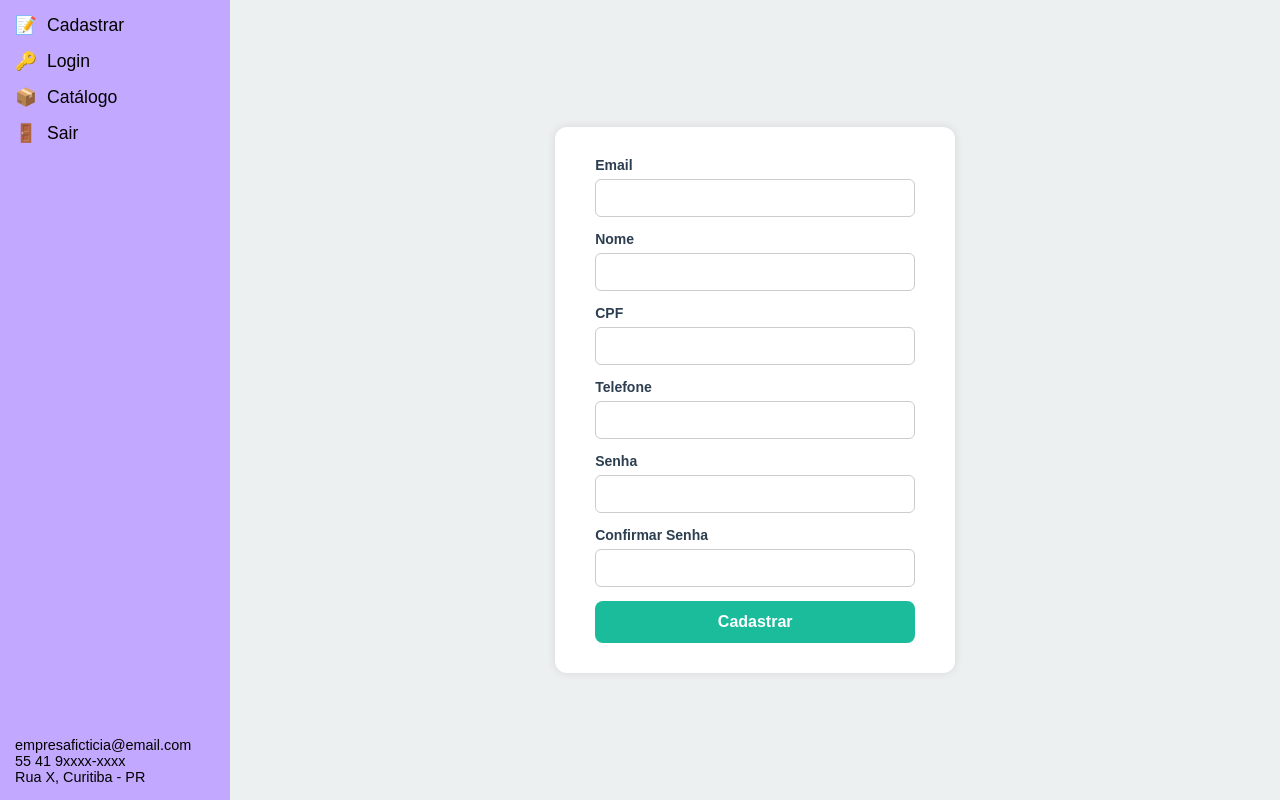
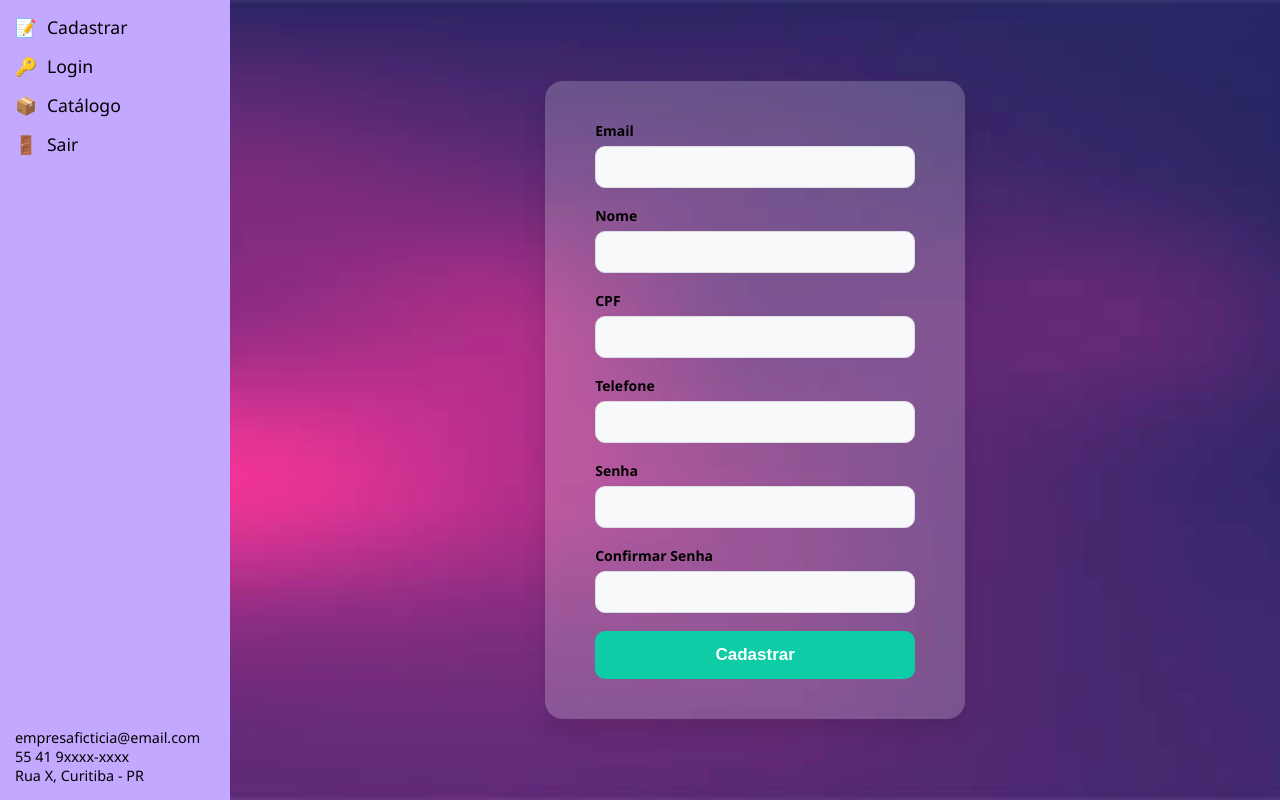
Before and after one commit to Nagel-P/ddd, a React (Create React App) app in the folder front-ddd/: page /login in a window 1280 px wide. Built offline with nearby package versions, Linux system fonts and the light colour scheme.

Commit message:
Algumas mudanças no design e adição de algumas funções

```diff
--- /dev/null
+++ b/front-ddd/src/App.css
@@ -0,0 +1,10 @@
+body {
+    background-image: url('./externals/BG-DDD.jpg');
+    background-size: cover;
+    background-position: center;
+    background-attachment: fixed;
+    margin: 0;
+    padding: 0;
+    font-family: 'Segoe UI', Tahoma, Geneva, Verdana, sans-serif;
+    min-height: 100vh;
+  }
--- a/front-ddd/src/App.jsx
+++ b/front-ddd/src/App.jsx
@@ -5,6 +5,7 @@ import Download from "./pages/Download";
 import Login from "./pages/Login";
 import ReLogin from "./pages/ReLogin";
 import ProtectedRoute from "./ProtectedRoute";
+import "./App.css";
 
 const App = () => {
   return (
@@ -14,8 +15,6 @@ const App = () => {
         <Route path="/produto" element={<Produto />} />
         <Route path="/login" element={<Login />} />
         <Route path="/relogin" element={<ReLogin />} />
-
-        {/* Rota protegida para pagamento */}
         <Route
           path="/pagamento"
           element={
@@ -24,8 +23,6 @@ const App = () => {
             </ProtectedRoute>
           }
         />
-
-        {/* Download fica livre */}
         <Route path="/download" element={<Download />} />
       </Routes>
     </Router>
--- a/front-ddd/src/pages/ReLogin.jsx
+++ b/front-ddd/src/pages/ReLogin.jsx
@@ -7,6 +7,7 @@ const ReLogin = () => {
   const navigate = useNavigate();
   const [email, setEmail] = useState("");
   const [senha, setSenha] = useState("");
+  const [lembrar, setLembrar] = useState(false); // Novo estado
 
   const handleLogin = async (e) => {
     e.preventDefault();
@@ -17,11 +18,14 @@ const ReLogin = () => {
         senha,
       });
 
-      console.log("Login response:", response.data);
-
       const { token } = response.data;
 
-      localStorage.setItem("token", token);
+      // Armazenar token com base no "lembrar"
+      if (lembrar) {
+        localStorage.setItem("token", token); // persistente
+      } else {
+        sessionStorage.setItem("token", token); // temporário
+      }
 
       alert("Login realizado com sucesso!");
       navigate("/produto");
@@ -44,8 +48,10 @@ const ReLogin = () => {
           <li onClick={() => navigate("/produto")} style={{ cursor: "pointer" }}>
             <span>📦</span> Catálogo
           </li>
-        <li onClick={() => { localStorage.removeItem("token");
-            window.location.href = "/relogin"; // redireciona para login
+          <li onClick={() => {
+            localStorage.removeItem("token");
+            sessionStorage.removeItem("token");
+            window.location.href = "/relogin";
           }}>
             <span>🚪</span> Sair
           </li>
@@ -76,6 +82,28 @@ const ReLogin = () => {
               required
             />
 
+            {/* Lembrar de mim + Esqueceu a senha */}
+            <div className="login-extra">
+              <label className="remember-me">
+                <input
+                  type="checkbox"
+                  checked={lembrar}
+                  onChange={(e) => setLembrar(e.target.checked)}
+                />
+                Lembrar de mim
+              </label>
+
+              <span
+                className="forgot-password"
+                onClick={() => alert("Funcionalidade ainda não implementada.")}
+                style={{ cursor: "pointer", color: "#3498db" }}
+              >
+                Esqueceu a senha?
+              </span>
+            </div>
+
+
+
             <button type="submit">Entrar</button>
           </form>
         </div>
--- a/front-ddd/src/style/Login.css
+++ b/front-ddd/src/style/Login.css
@@ -1,39 +1,47 @@
 .login-page {
   display: flex;
   height: 100vh;
-  font-family: Arial, sans-serif;
-  background-color: #ecf0f1;
+  font-family: 'Segoe UI', Tahoma, Geneva, Verdana, sans-serif;
+  background-color: rgba(255, 255, 255, 0.1);
 }
 
 .login-sidebar {
-  width: 250px;
-    background-color: #2c3e50;
-    color: white;
-    padding: 20px;
-    display: flex;
-    flex-direction: column;
-    justify-content: space-between;
+  width: 260px;
+  background: linear-gradient(180deg, #2c3e50, #34495e);
+  color: white;
+  padding: 24px;
+  display: flex;
+  flex-direction: column;
+  justify-content: space-between;
+  box-shadow: 4px 0 12px rgba(0, 0, 0, 0.1);
 }
 
 .login-sidebar button {
-  background: none;
+  background: rgba(255, 255, 255, 0.1);
   border: none;
-  font-size: 18px;
+  font-size: 17px;
   display: flex;
   align-items: center;
   cursor: pointer;
   color: white;
-  margin-bottom: 10px;
+  margin-bottom: 12px;
+  padding: 10px 12px;
+  border-radius: 8px;
+  transition: background 0.2s;
+}
+
+.login-sidebar button:hover {
+  background: rgba(255, 255, 255, 0.2);
 }
 
 .login-sidebar button span {
-  margin-right: 8px;
+  margin-right: 10px;
   font-size: 22px;
 }
 
 .login-sidebar .contact-info {
-  font-size: 0.9rem;
-    margin-top: 20px;
+  font-size: 0.85rem;
+  opacity: 0.8;
 }
 
 .login-main {
@@ -44,46 +52,86 @@
 }
 
 .login-box {
-  background-color: white;
-  padding: 30px 40px;
-  border-radius: 12px;
-  box-shadow: 0 0 10px rgba(0, 0, 0, 0.1);
+  background-color: rgba(255, 255, 255, 0.2);
+  padding: 40px 50px;
+  border-radius: 18px;
+  box-shadow: 0 12px 24px rgba(0, 0, 0, 0.12);
   width: 100%;
-  max-width: 400px;
+  max-width: 420px;
   text-align: center;
+  transition: 0.3s ease;
+  display: flex;
+  flex-direction: column;
+}
+
+.login-box:hover {
+  transform: translateY(-4px);
 }
 
 .login-box label {
   display: block;
   font-size: 14px;
-  font-weight: bold;
-  color: #2c3e50;
+  font-weight: 600;
+  color: #000000;
   margin-bottom: 6px;
   text-align: left;
 }
 
 .login-box input {
   width: 100%;
-  padding: 10px;
-  margin-bottom: 14px;
-  border: 1px solid #ccc;
-  border-radius: 6px;
+  padding: 12px;
+  margin-bottom: 18px;
+  border: 1px solid #dcdde1;
+  border-radius: 10px;
   font-size: 14px;
+  background-color: #f7f9fb;
+  transition: border-color 0.2s;
+}
+
+.login-box input:focus {
+  border-color: #1abc9c;
+  outline: none;
 }
 
 .login-box button {
   width: 100%;
-  background-color: #1abc9c;
+  background-color: #0ecca6;
   color: white;
-  padding: 12px;
+  padding: 14px;
   border: none;
-  border-radius: 8px;
-  font-size: 16px;
-  font-weight: bold;
+  border-radius: 10px;
+  font-size: 17px;
+  font-weight: 600;
   cursor: pointer;
-  transition: 0.3s;
+  transition: background 0.3s, transform 0.1s;
 }
 
 .login-box button:hover {
   background-color: #16a085;
+  transform: scale(1.02);
 }
+
+.login-extra {
+  display: flex;
+  justify-content: space-between;
+  align-items: center;
+  margin: 10px 0;
+}
+
+.remember-me {
+  display: flex;
+  align-items: center;
+  gap: 5px;
+  font-size: 0.9rem;
+  color: #333;
+}
+
+.forgot-password {
+  font-size: 0.9rem;
+  color: #3498db;
+  cursor: pointer;
+}
+
+.forgot-password:hover {
+  text-decoration: underline;
+}
```
Also changed, not shown: front-ddd/src/externals/BG-DDD.jpg (added), 1 other file (tests, documents, lock files or other folders). Lines whose indentation alone changed are shown as unchanged.
